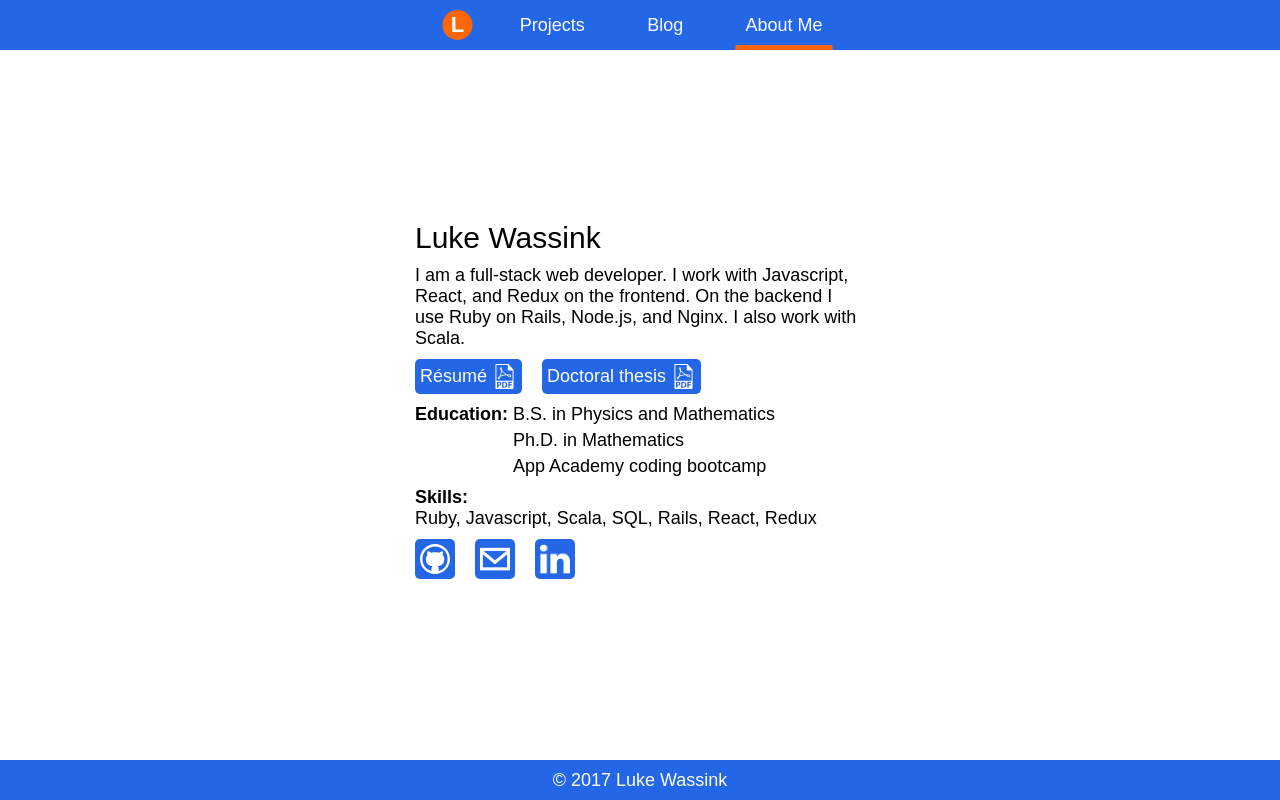
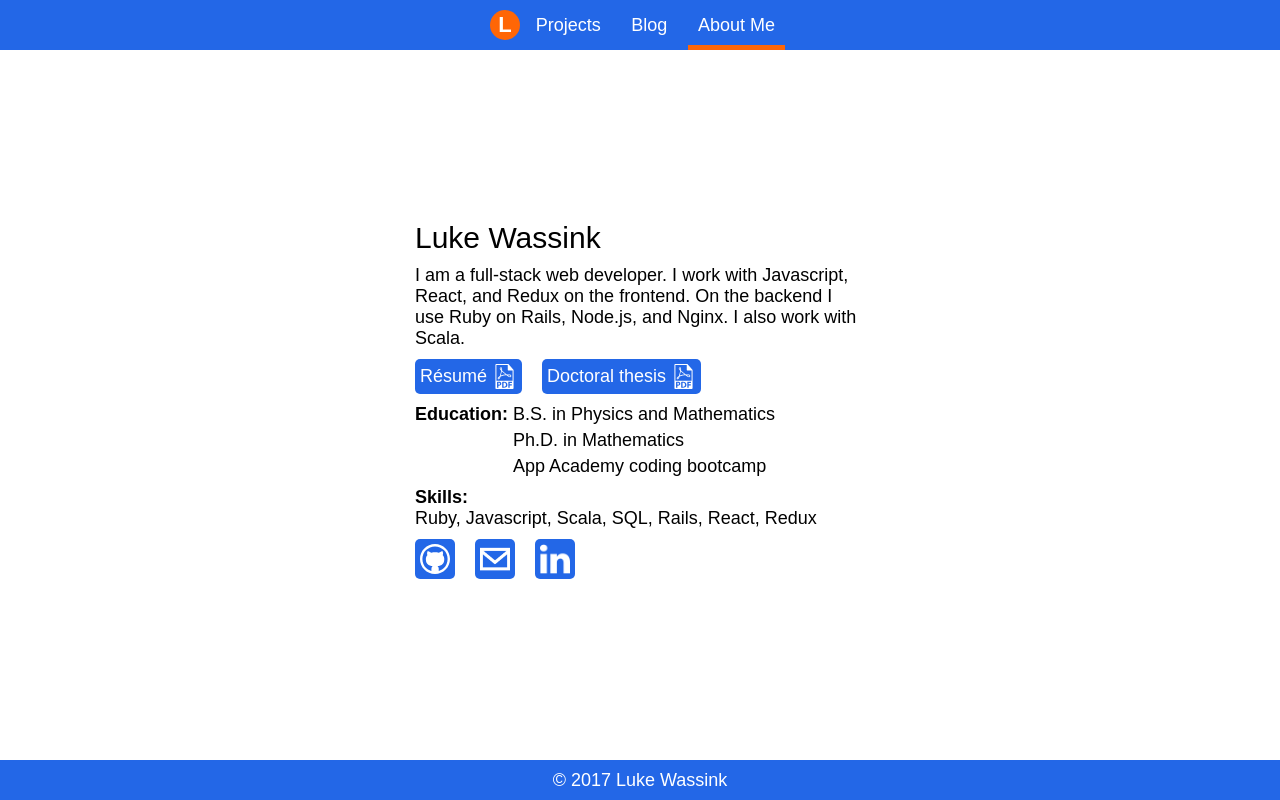
Before and after one commit to lwassink/personal-site, a React app in the folder frontend/: page /about-me in a window 1280 px wide. Built offline with nearby package versions, Linux system fonts and the light colour scheme; a web font is replaced by a local one.

Commit message:
fix nav-bar styling

```diff
--- a/frontend/src/styles/nav-bar.scss
+++ b/frontend/src/styles/nav-bar.scss
@@ -10,7 +10,7 @@ div.nav-bar {
 
   width: 100%;
   height: $height;
-  min-width: 290px;
+  min-width: 300px;
 
   section.center {
     position: absolute;
@@ -21,7 +21,7 @@ div.nav-bar {
     display: flex;
     justify-content: space-between;
     align-items: center;
-    min-width: 395px;
+    min-width: 300px;
   }
 
   a {
```
